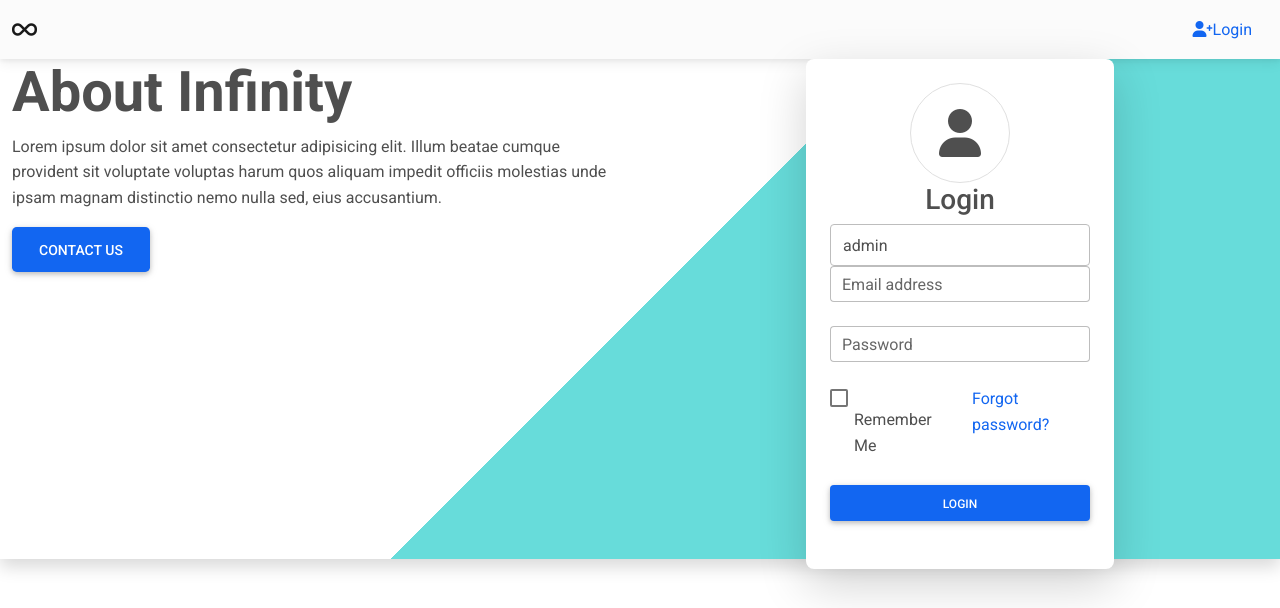
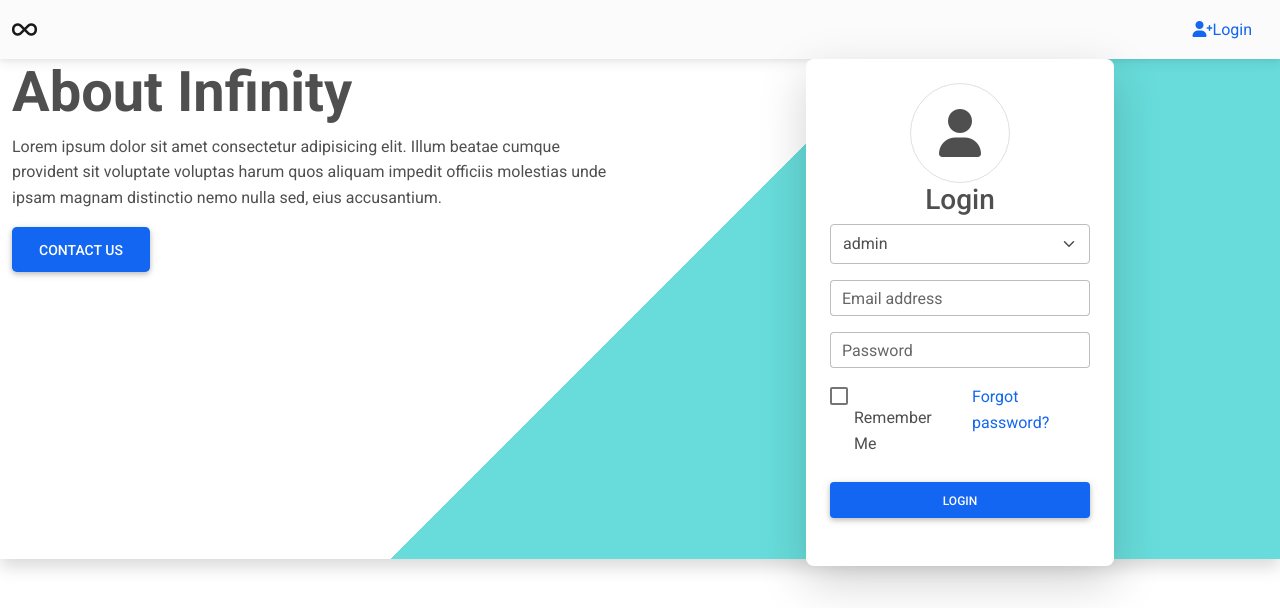
Before and after one commit to dhananjay-sharma04/Institute-Management, a PHP site: page /ims/index.php in a window 1280 px wide. Shown: the top 608 px of the page. Run offline with PHP 8.4, Linux system fonts and the light colour scheme; some libraries are stand-ins or nearby versions.

Commit message:
modify select user type

```diff
--- a/src/index.php
+++ b/src/index.php
@@ -125,7 +125,7 @@ if(isset($_POST['login']))
                         <h3 style="text-align: center">Login</h3>
                         <form action="" method="post">
                         <div class="form-group">
-                              <select class="form-control" name="user_type" id="user_type" style="height: calc(2.5rem + 2px);">
+                              <select class="form-select mb-3" name="user_type" id="user_type">
                               <?php
                                 foreach($users as $i => $u){
                                   if(isset($_GET['show']) && $u == $_GET['show']){
@@ -138,13 +138,13 @@ if(isset($_POST['login']))
                               </select>
                             </div>
                             <!-- Email input -->
-                            <div class="form-outline mb-4">
+                            <div class="form-outline mb-3">
                                 <input type="email" id="form2Example1" name="email" class="form-control" />
                                 <label class="form-label" for="form2Example1">Email address</label>
                             </div>
 
                             <!-- Password input -->
-                            <div class="form-outline mb-4">
+                            <div class="form-outline mb-3">
                                 <input type="password" id="form2Example2" name="password" class="form-control" />
                                 <label class="form-label" for="form2Example2">Password</label>
                             </div>
```
Also changed, not shown: src/header.php (+9 -8 lines).
